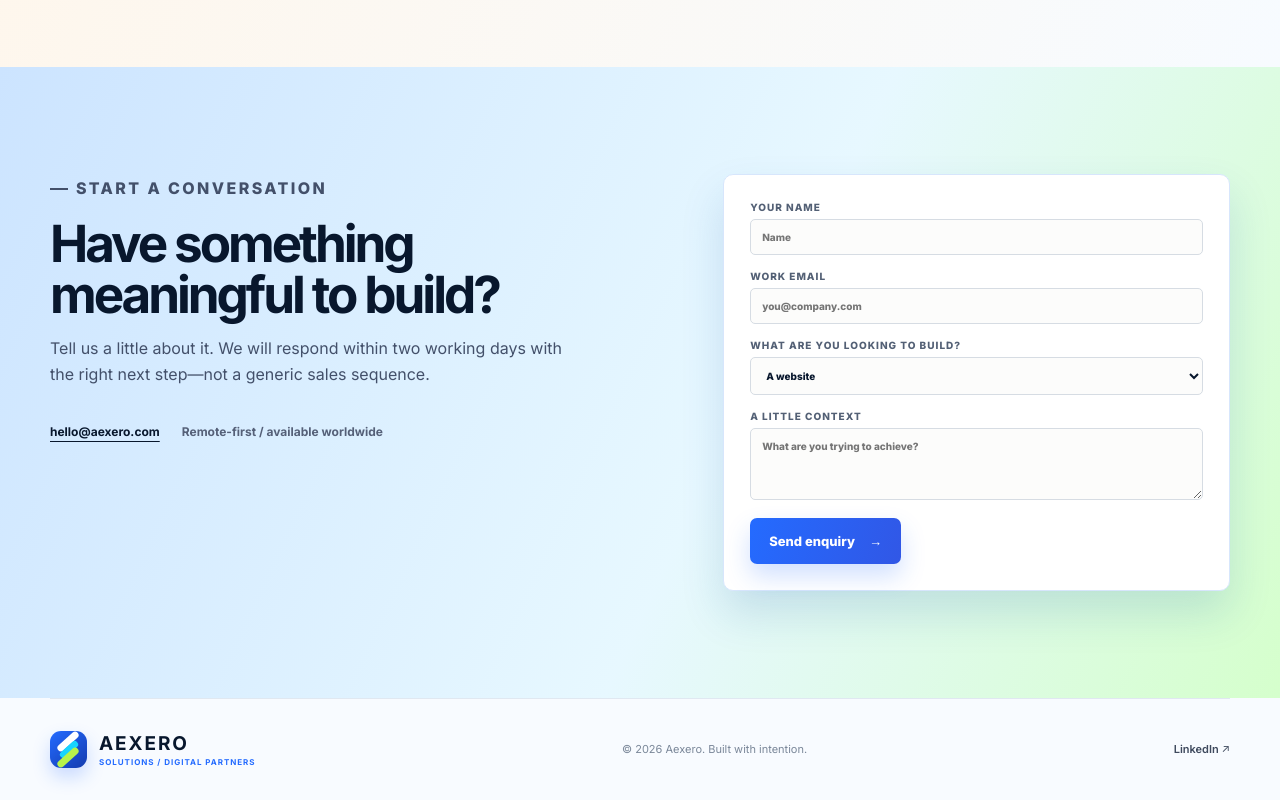
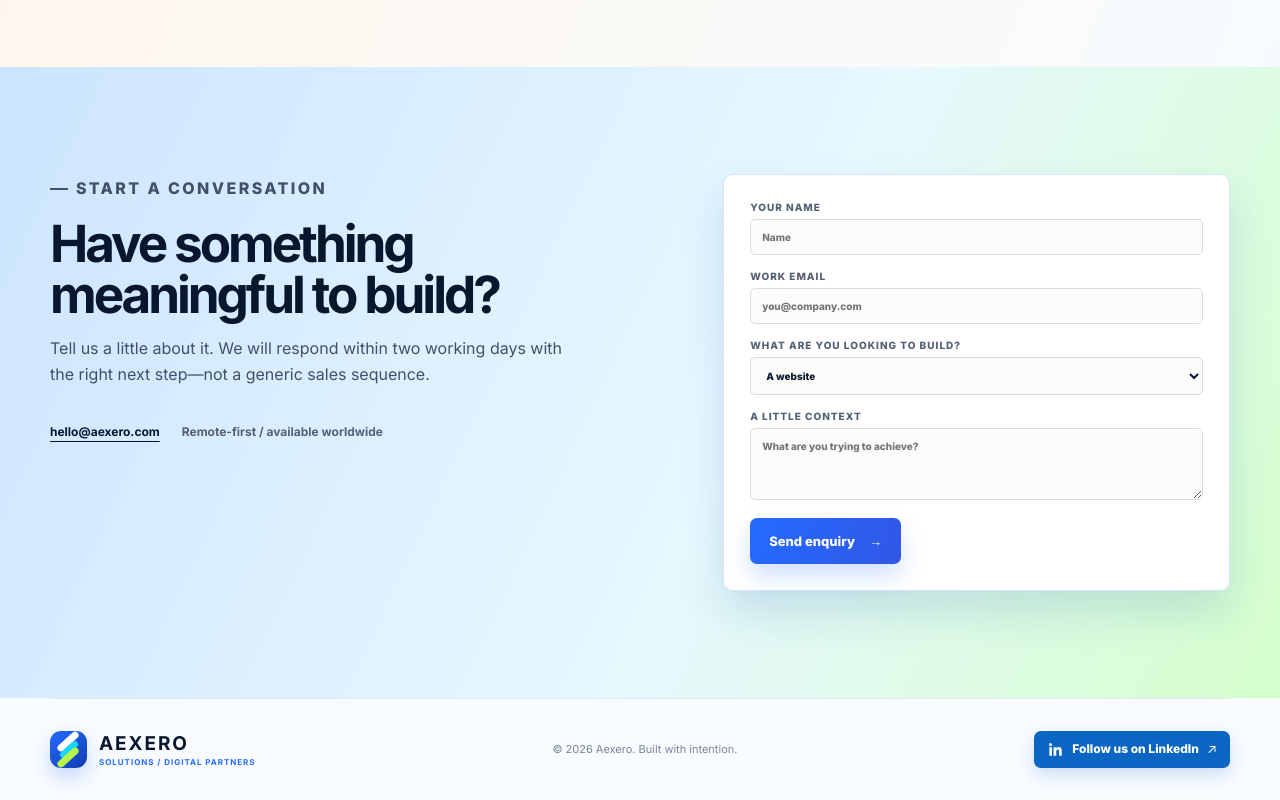
Before and after one commit to Robin-009/AexeroSolutions, a React (Vite) app: page / in a window 1280 px wide. Shown: the part 3865-4665 px from the top of the page. Built offline with nearby package versions, Linux system fonts and the light colour scheme.

Commit message:
Improve LinkedIn footer call to action

```diff
--- a/src/App.css
+++ b/src/App.css
@@ -210,6 +210,13 @@
 .footer-inner { padding:32px 0; }
 @media(max-width:620px) { .ticker { margin-top:33px; } .mark strong { font-size:16px; } }
 
+/* Clear, accessible LinkedIn call-to-action in the footer. */
+.footer-inner .linkedin-link { display:inline-flex; align-items:center; gap:8px; padding:10px 13px; border-radius:7px; color:#fff; background:#0a66c2; box-shadow:0 7px 16px #0a66c22e; font-size:12px; font-weight:800; line-height:1; transition:transform .2s ease,background .2s ease,box-shadow .2s ease; }
+.footer-inner .linkedin-link svg { width:17px; height:17px; flex:0 0 auto; fill:currentColor; }
+.footer-inner .linkedin-link b { font-size:13px; line-height:1; }
+.footer-inner .linkedin-link:hover { color:#fff; background:#004f99; box-shadow:0 10px 21px #0a66c23b; transform:translateY(-2px); }
+@media(max-width:620px) { .footer-inner .linkedin-link { justify-content:center; } }
+
 /* Keep section landings and vertical rhythm intentional beneath the fixed header. */
 main > section[id] { scroll-margin-top:79px; }
 #services.section { padding:72px 0 84px; }
--- a/src/App.jsx
+++ b/src/App.jsx
@@ -52,7 +52,7 @@ function App() {
       <section id="contact" className="contact"><div className="wrap contact-grid"><div><p className="eyebrow">START A CONVERSATION</p><h2>Have something meaningful to build?</h2><p>Tell us a little about it. We will respond within two working days with the right next step—not a generic sales sequence.</p><div className="contact-details"><a href="mailto:hello@aexero.com">hello@aexero.com</a><span>Remote-first / available worldwide</span></div></div><div className="contact-form">{sent ? <div className="sent"><i>✓</i><h3>We’ve got it.</h3><p>Thanks for the detail. We will be in touch shortly.</p><button className="text-link" onClick={() => setSent(false)}>Send another enquiry →</button></div> : <form onSubmit={(event) => { event.preventDefault(); setSent(true) }}><label>Your name<input required placeholder="Name" /></label><label>Work email<input type="email" required placeholder="you@company.com" /></label><label>What are you looking to build?<select defaultValue="A website"><option>A website</option><option>A digital product or portal</option><option>An AI-enabled feature</option><option>Something else</option></select></label><label>A little context<textarea required rows="4" placeholder="What are you trying to achieve?" /></label><button className="button button-dark">Send enquiry <b>→</b></button></form>}</div></div></section>
     </main>
 
-    <footer><div className="wrap footer-inner"><Mark /><span>© 2026 Aexero. Built with intention.</span><div><a href="https://www.linkedin.com/company/144002723" target="_blank" rel="noreferrer">LinkedIn ↗</a></div></div></footer>
+    <footer><div className="wrap footer-inner"><Mark /><span>© 2026 Aexero. Built with intention.</span><div><a className="linkedin-link" href="https://www.linkedin.com/company/144002723" target="_blank" rel="noreferrer" aria-label="Follow Aexero on LinkedIn"><svg viewBox="0 0 24 24" aria-hidden="true"><path d="M5.12 3A2.12 2.12 0 1 1 5.1 7.24 2.12 2.12 0 0 1 5.12 3ZM3.28 8.93h3.68V20.7H3.28V8.93Zm5.99 0h3.53v1.61h.05c.49-.93 1.7-1.91 3.5-1.91 3.75 0 4.44 2.47 4.44 5.68v6.39h-3.68v-5.66c0-1.35-.02-3.09-1.88-3.09-1.89 0-2.18 1.47-2.18 2.99v5.76H9.27V8.93Z" /></svg><span>Follow us on LinkedIn</span><b>↗</b></a></div></div></footer>
 
     {selectedPlan && <div className="modal-backdrop" onMouseDown={() => setSelectedPlan(null)}><div className="plan-modal" role="dialog" aria-modal="true" onMouseDown={(event) => event.stopPropagation()}><button aria-label="Close" onClick={() => setSelectedPlan(null)}>×</button><p className="eyebrow">{selectedPlan.name} PLAN</p><h2>{selectedPlan.enterprise ? 'Let’s shape the right scope.' : `The ${selectedPlan.name} plan starts at ₹${selectedPlan.price}.`}</h2><p>We will use a short discovery call to confirm your goals, timeline and the details behind the right package.</p><a onClick={() => setSelectedPlan(null)} className="button button-dark" href="#contact">Continue to enquiry <b>→</b></a></div></div>}
   </div>
```
